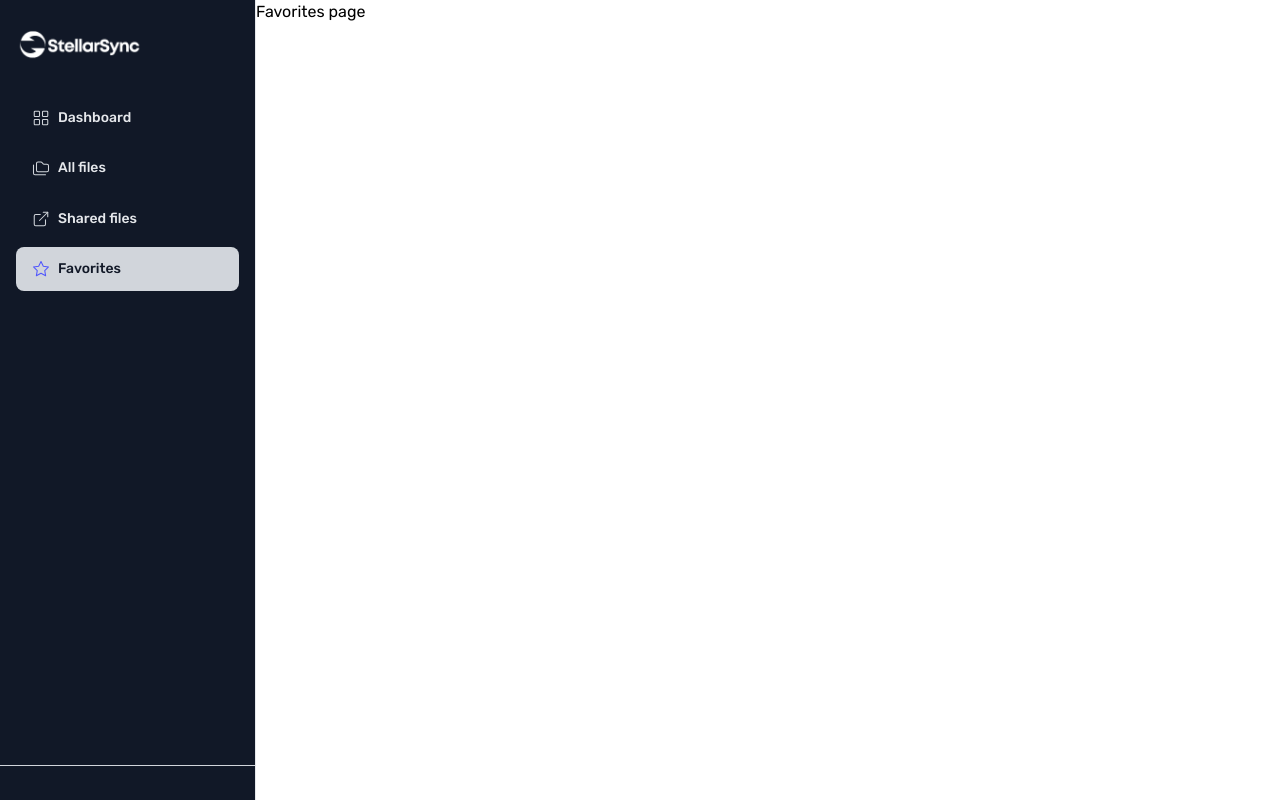
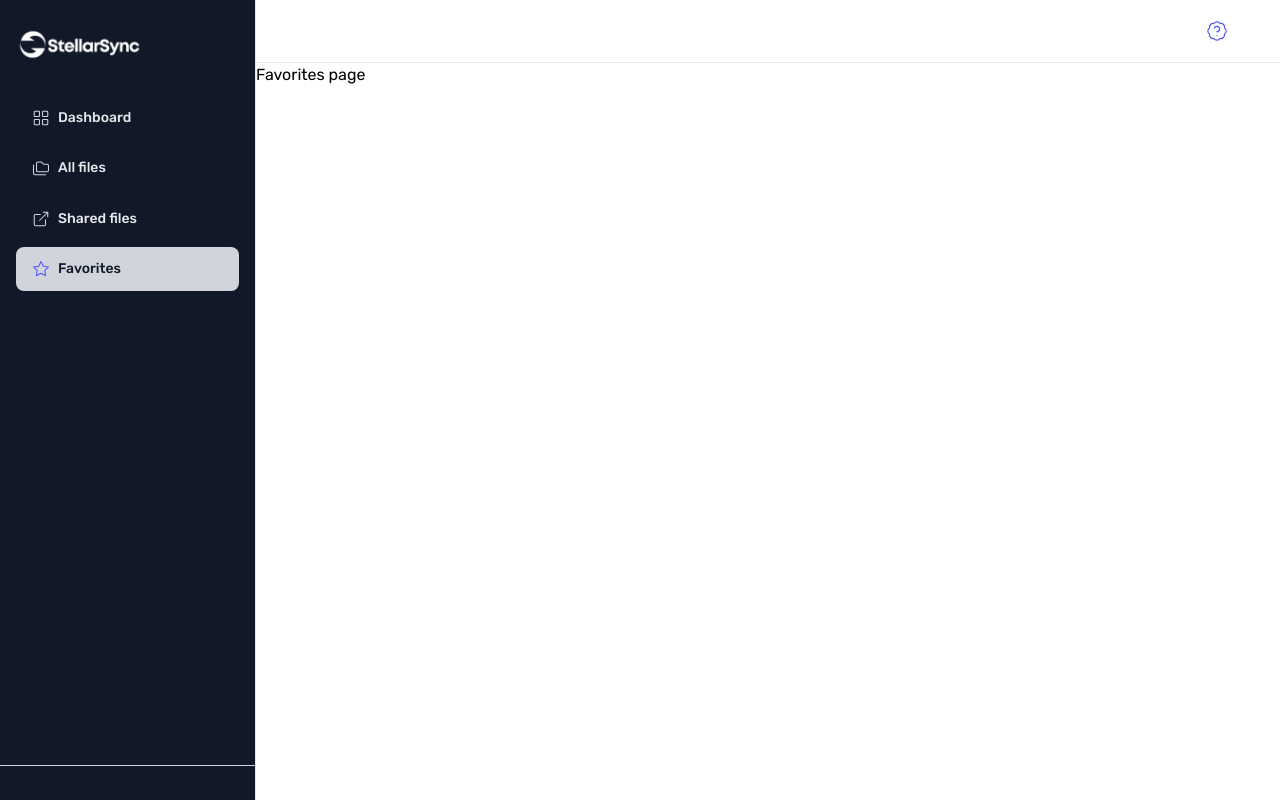
Before and after one commit to abdrzqsalihu/stellar-sync, a Next.js app: page /favorites in a window 1280 px wide. Built offline with nearby package versions, Linux system fonts and the light colour scheme; no server answers.

Commit message:
implementeddashboard header and the mobile menu navigations.

```diff
--- a/app/(dashboard)/_components/Header.jsx
+++ b/app/(dashboard)/_components/Header.jsx
@@ -1,9 +1,37 @@
+"use client";
 import { UserButton } from "@clerk/nextjs";
+import { AlignJustify, BadgeHelp } from "lucide-react";
+import Image from "next/image";
 import React from "react";
 
-function Header() {
+function Header({ toggleNavigation, openNavigation }) {
   return (
-    <div>
+    <div className="flex p-5 border-b items-center justify-between md:justify-end">
+      <button id="menuButton" className="md:hidden" onClick={toggleNavigation}>
+        <AlignJustify className={`${openNavigation ? "hidden" : "flex"}`} />
+      </button>
+      <Image
+        src="/logo.png"
+        width={90}
+        height={90}
+        style={{ width: "auto", height: "auto" }}
+        // className="md:hidden"
+        className={`${openNavigation ? "hidden" : "flex"} md:hidden`}
+        alt="logo"
+      />
+      <a
+        href="https://wa.me/+2348085458632"
+        target="_blank"
+        aria-label="WhatsApp Profile"
+        className="mr-8 hidden md:block"
+      >
+        <BadgeHelp
+          size={22}
+          strokeWidth={1.3}
+          // className="mr-8 hidden md:block"
+          color="#5056FD"
+        />
+      </a>
       <UserButton />
     </div>
   );
--- a/app/(dashboard)/_components/Sidebar.jsx
+++ b/app/(dashboard)/_components/Sidebar.jsx
@@ -5,14 +5,39 @@ import { useUser } from "@clerk/nextjs";
 import { usePathname } from "next/navigation";
 import Image from "next/image";
 import Link from "next/link";
-import React from "react";
+import React, { useState, useEffect } from "react";
 
-function Sidebar() {
+function Sidebar({ openNavigation, toggleNavigation }) {
   const { user } = useUser();
   const pathname = usePathname();
+
+  useEffect(() => {
+    const handleClickOutside = (event) => {
+      if (openNavigation && !event.target.closest(".side-nav")) {
+        toggleNavigation();
+      }
+    };
+
+    document.addEventListener("click", handleClickOutside);
+
+    return () => {
+      document.removeEventListener("click", handleClickOutside);
+    };
+  }, [openNavigation]);
+
+  const handleClick = () => {
+    if (openNavigation) {
+      toggleNavigation();
+    }
+  };
+
   return (
     <div>
-      <div className="flex h-screen flex-col justify-between border-e bg-secondary">
+      <div
+        className={`side-nav ${
+          openNavigation ? "flex" : "hidden md:flex"
+        }  h-screen w-full flex-col justify-between border-e bg-secondary z-40`}
+      >
         <div className="px-4 py-6">
           <Link href="/" className="grid h-10 w-32 place-content-center">
             <Image
@@ -20,6 +45,7 @@ function Sidebar() {
               width={100}
               height={100}
               style={{ width: "auto", height: "auto" }}
+              alt="Logo"
             />
           </Link>
 
@@ -27,6 +53,9 @@ function Sidebar() {
             {sidebarLinks.map((item, index) => (
               <li key={index}>
                 <Link
+                  onClick={() => {
+                    handleClick();
+                  }}
                   href={item.path}
                   className={`rounded-lg px-4 py-3 text-sm font-medium flex items-center ${
                     pathname === item.path
@@ -40,7 +69,6 @@ function Sidebar() {
                     color={`${pathname == item.path ? "#5056FD" : "#D1D5DB"}`}
                     className="mr-2"
                   />{" "}
-                  {/* Adjust margin if needed */}
                   <span>{item.name}</span>
                 </Link>
               </li>
@@ -56,7 +84,6 @@ function Sidebar() {
                 <strong className="block font-medium mb-[0.1rem]">
                   {user?.fullName}
                 </strong>
-
                 <span> {user?.primaryEmailAddress.emailAddress} </span>
               </p>
             </div>
--- a/app/(dashboard)/layout.jsx
+++ b/app/(dashboard)/layout.jsx
@@ -1,17 +1,41 @@
-// "use client";
-import React from "react";
+"use client";
+import React, { useState } from "react";
 import Sidebar from "./_components/Sidebar";
 import Header from "./_components/Header";
+
 function Layout({ children }) {
+  const [openNavigation, setOpenNavigation] = useState(false);
+
+  const toggleNavigation = () => {
+    if (!openNavigation) {
+      setOpenNavigation(true);
+      // console.log(openNavigation);
+    } else {
+      setOpenNavigation(false);
+      // console.log(openNavigation);
+    }
+  };
   return (
-    <div>
-      <div className="flex md:h-full md:w-64 flex-col fixed inset-y-0 z-50">
+    <div className="relative flex">
+      <div
+        className={`flex md:h-full md:w-64 flex-col fixed inset-y-0 z-50 ${
+          openNavigation
+            ? "transition-transform duration-300 ease-in-out md:translate-x-0"
+            : "transition-transform duration-300 ease-in-out -translate-x-64 md:-translate-x-0"
+        }`}
+      >
         {/* <!-- Sidebar --> */}
-        <Sidebar />
+        <Sidebar
+          openNavigation={openNavigation}
+          toggleNavigation={toggleNavigation}
+        />
       </div>
       <div className="flex flex-col flex-grow md:ml-64">
         {/* <!-- Main content area --> */}
-        <Header />
+        <Header
+          toggleNavigation={toggleNavigation}
+          openNavigation={openNavigation}
+        />
         <div>{children}</div>
       </div>
     </div>
--- a/middleware.ts
+++ b/middleware.ts
@@ -5,7 +5,7 @@ export default authMiddleware({
   publicRoutes: ["/"],
   // Routes that can always be accessed, and have
   // no authentication information
-  // ignoredRoutes: ["/home"],
+  ignoredRoutes: ["/home", "/files", "/shared", "/favorites"],
 });
 
 export const config = {
```
